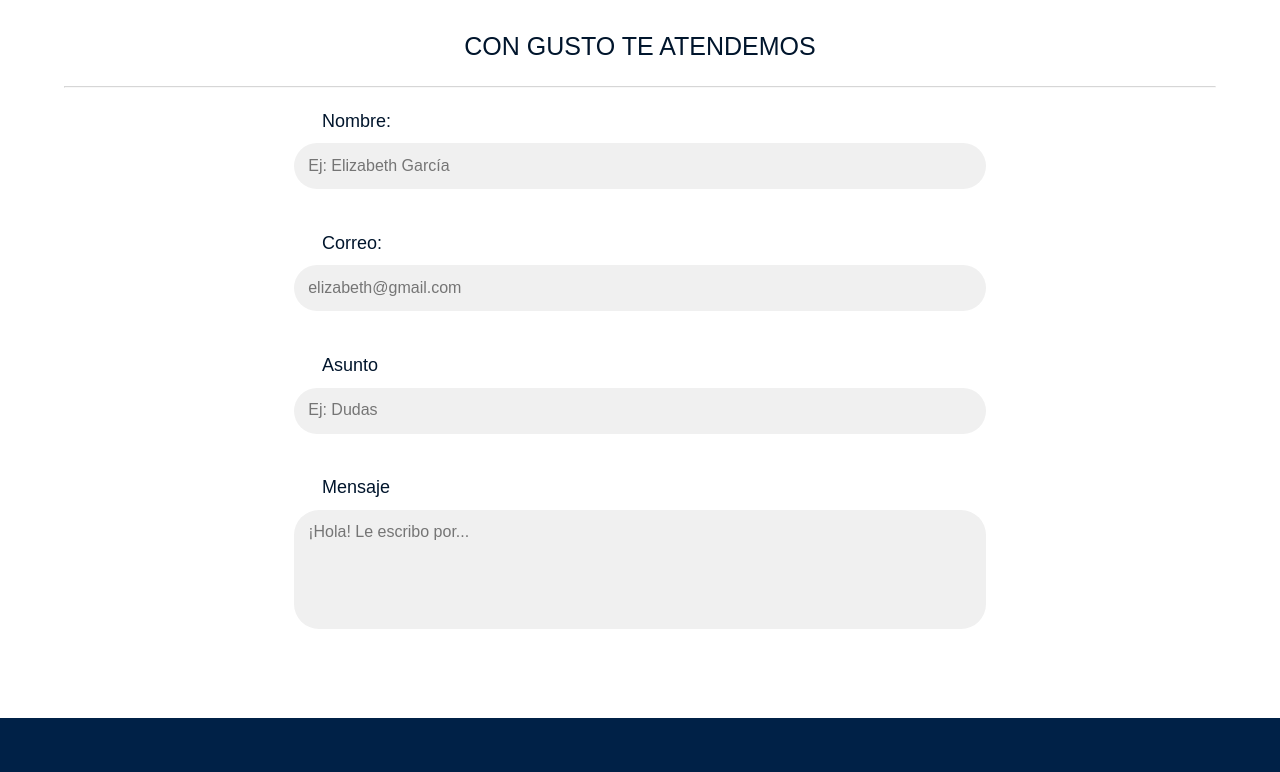
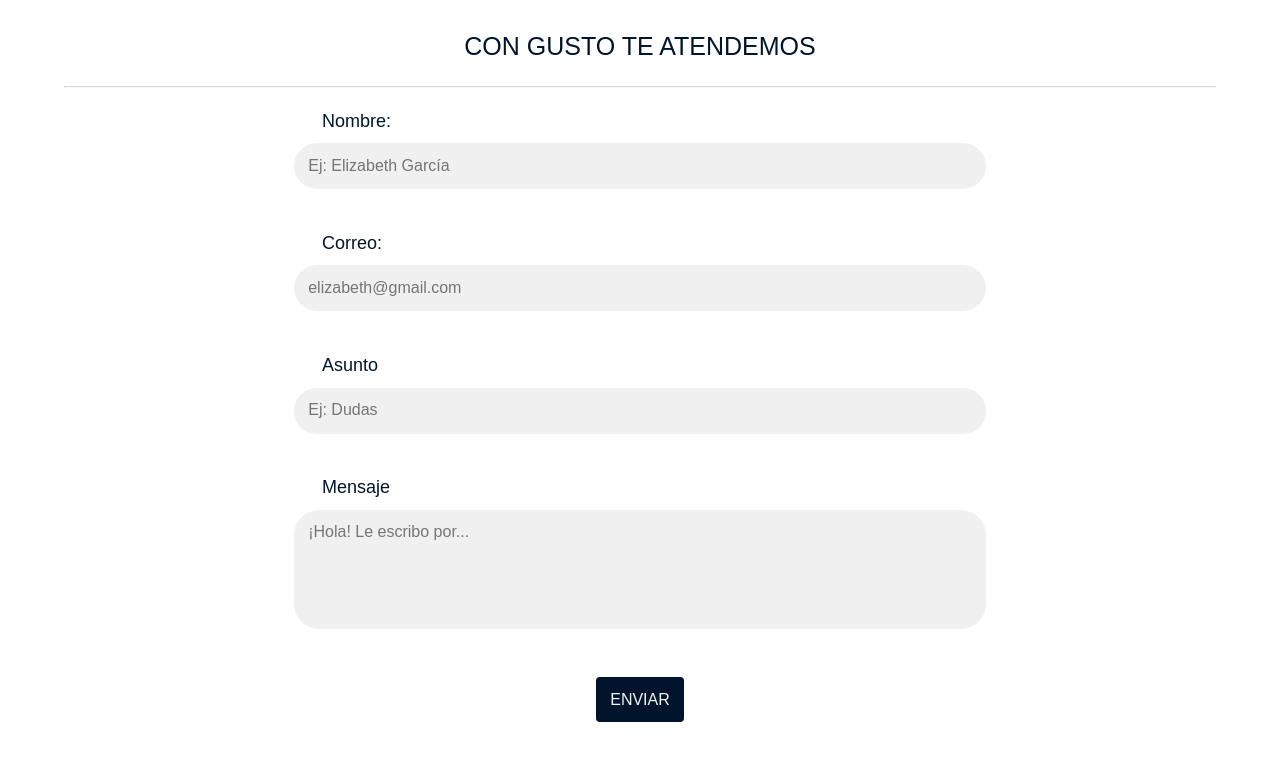
Before and after one commit to EDDDoS/travel.github.io, a plain HTML site: page index.html in a window 1280 px wide. Shown: the part 3908-4680 px from the top of the page. Drawn offline with Linux system fonts and the light colour scheme.

Commit message:
Actualización de formulario

```diff
--- a/css/styles.scss
+++ b/css/styles.scss
@@ -437,6 +437,7 @@ header{
     .contacto__formulario{
         width: 60%;
         margin: auto;
+        text-align: center;
         form{
             max-width: 100%;
             margin: auto;
@@ -472,6 +473,16 @@ header{
                 outline: none;
                 color: #00152c;
             }
+        }
+    }
+    .envio{
+        text-decoration: none;
+        padding: 2%;
+        background-color: #00152c;
+        color: #f2f2f2;
+        border-radius: 4px;
+        &:hover{
+            background-color: #002D61;
         }
     }
 }
--- a/index.html
+++ b/index.html
@@ -172,6 +172,8 @@
                 <label for="texto">Mensaje</label>
                 <textarea name="Mensaje" id="texto" rows="5" cols="55" placeholder="¡Hola! Le escribo por..."></textarea>
             </form>
+            <br><br>
+            <a href="#" class="envio">ENVIAR</a>
         </article>
     </section>
 
```
Also changed, not shown: css/styles.css, 1 other file.
